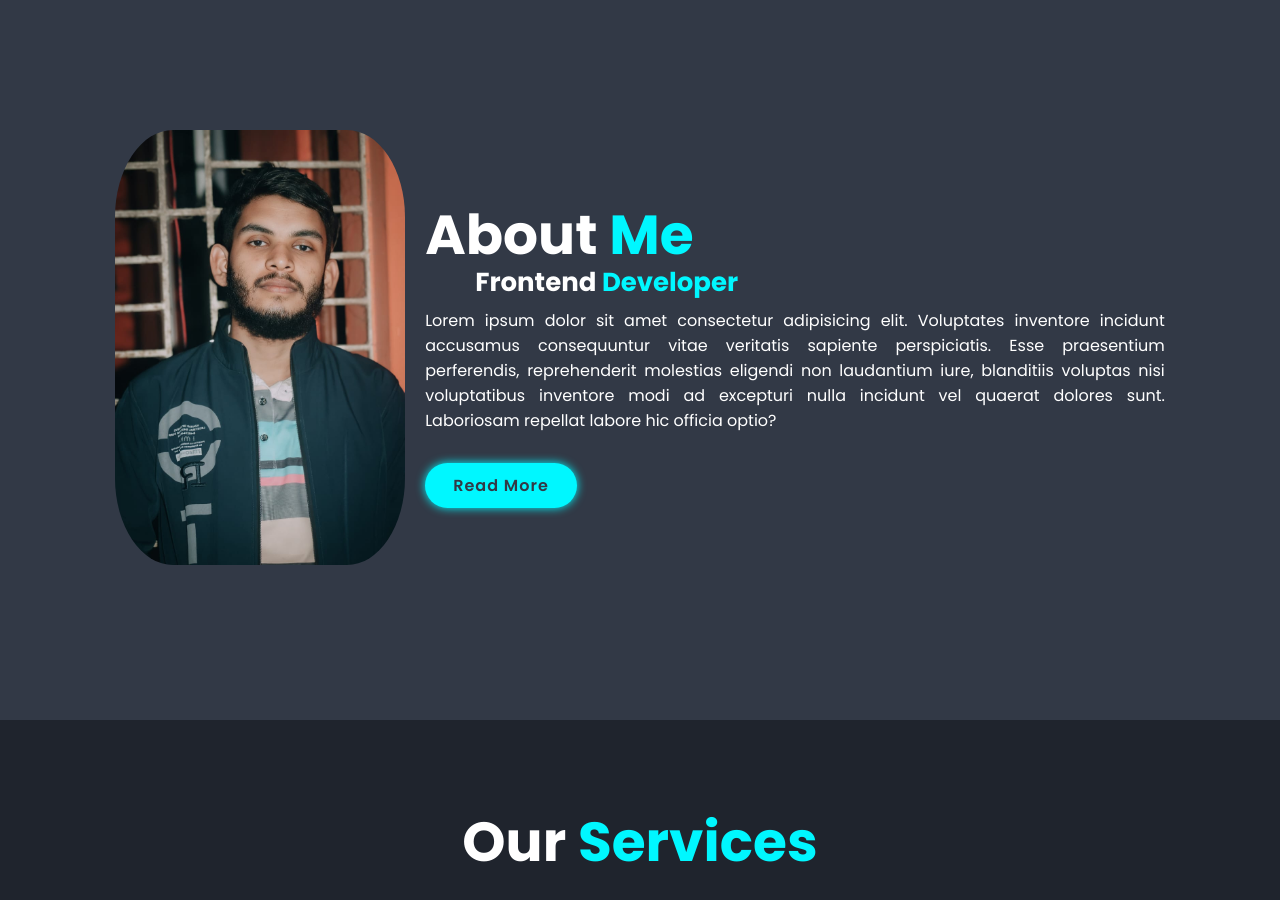
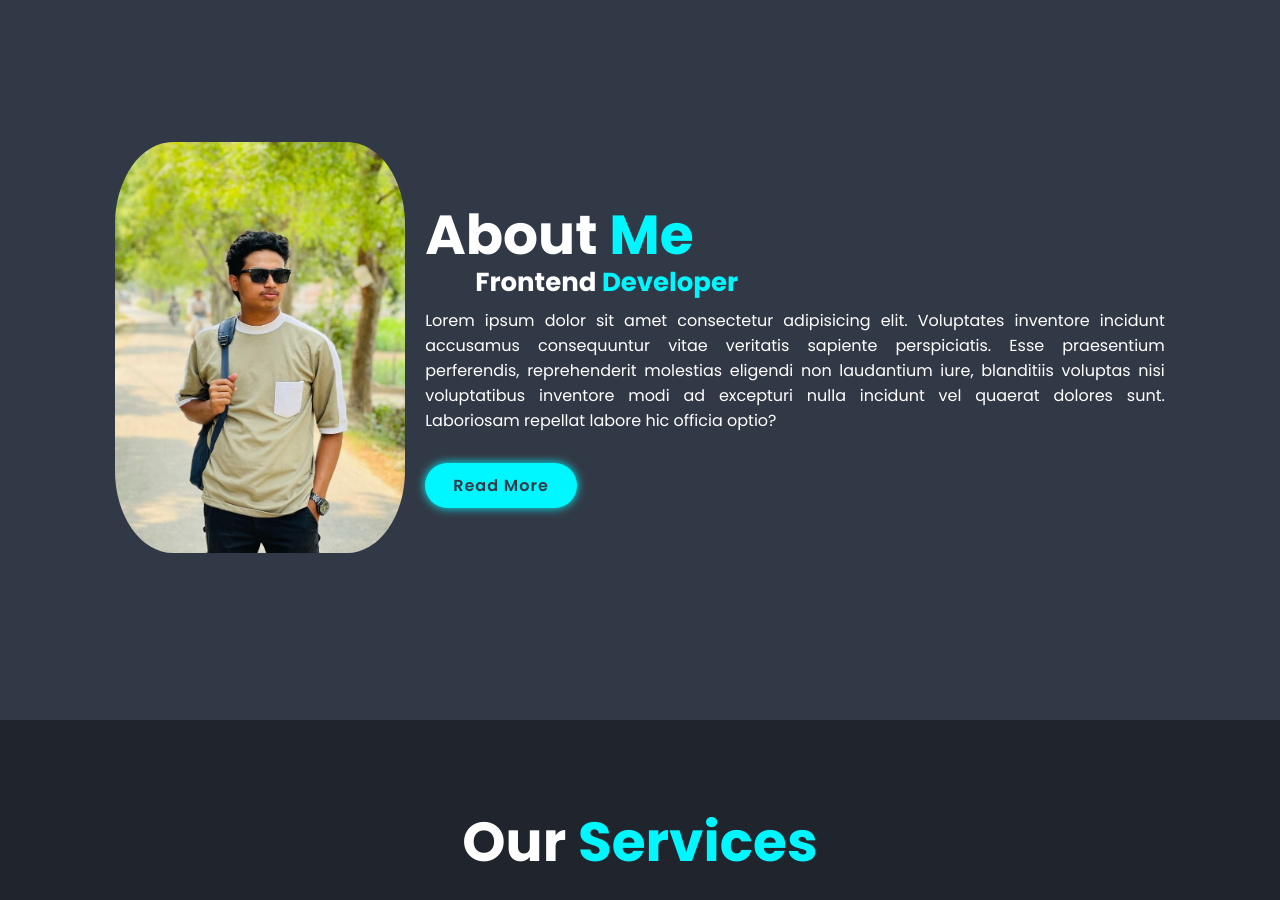
Before and after one commit to xliteshuvo/MY_PORTFOLIO, a plain HTML site: page index.html in a window 1280 px wide. Shown: the part 880-1780 px from the top of the page. Drawn offline with nearby package versions, Linux system fonts and the light colour scheme.

Commit message:
Update index.html
Signed-off-by: Xlite shuvo <xliteshuvo@gmail.com>

```diff
--- a/index.html
+++ b/index.html
@@ -4,7 +4,7 @@
     <meta charset="UTF-8" />
     <meta http-equiv="X-UA-Compatible" content="IE=edge" />
     <meta name="viewport" content="width=device-width, initial-scale=1.0" />
-    <title>Personal Portfolio Website | Refat</title>
+    <title>Personal Portfolio Website | AL mustakin</title>
     <link rel="icon" type="image/png" href="images/portfolio3.jpg">
 
     <!-- box icons -->
@@ -59,7 +59,7 @@
 
    <section class="about" id="about">
     <div class="about-img">
-      <img src="file.jpg" alt="" class="pic">
+      <img src="first photo.jpg" alt="" class="pic">
     </div>
 
     <div class="about-content">
```
